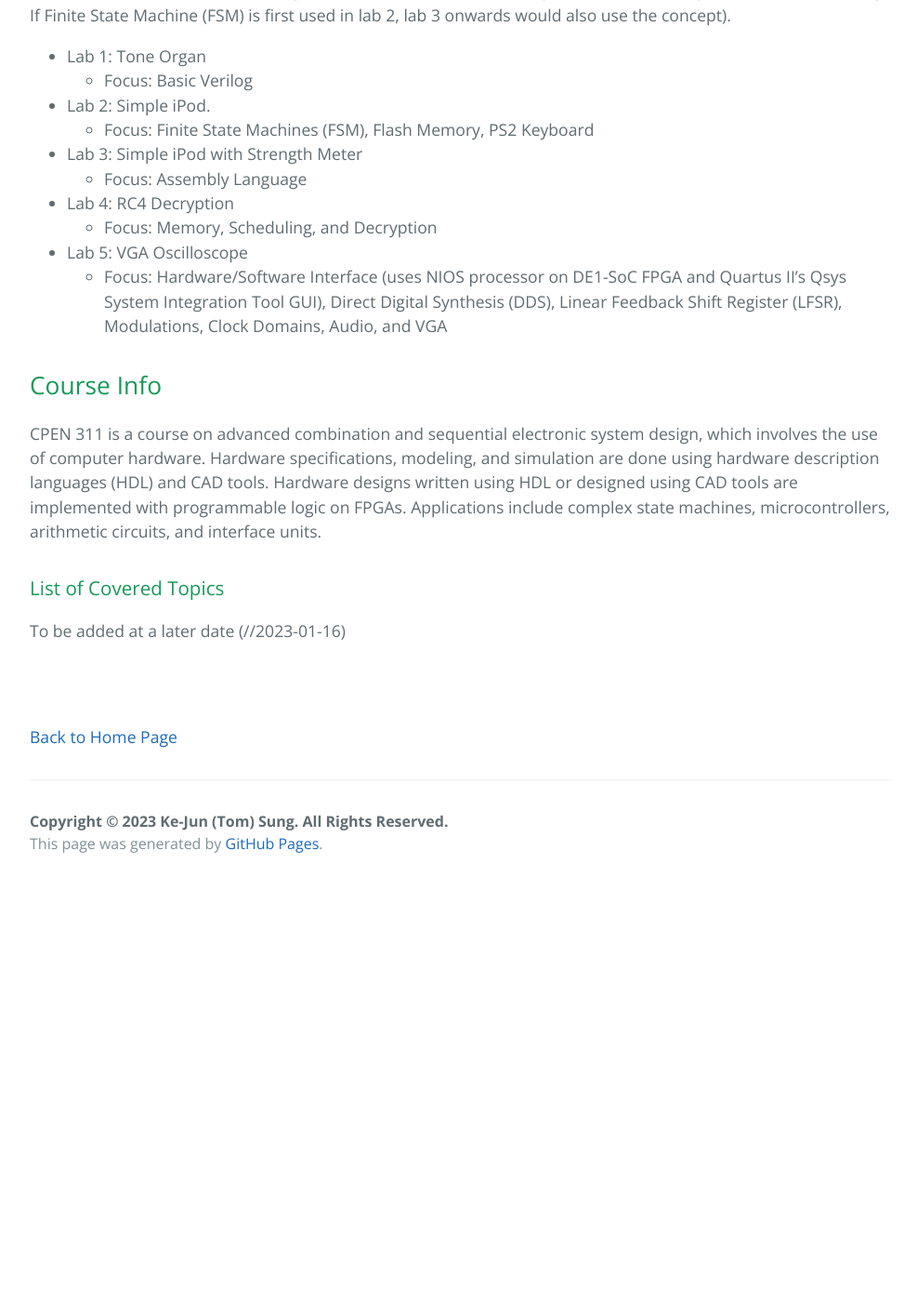
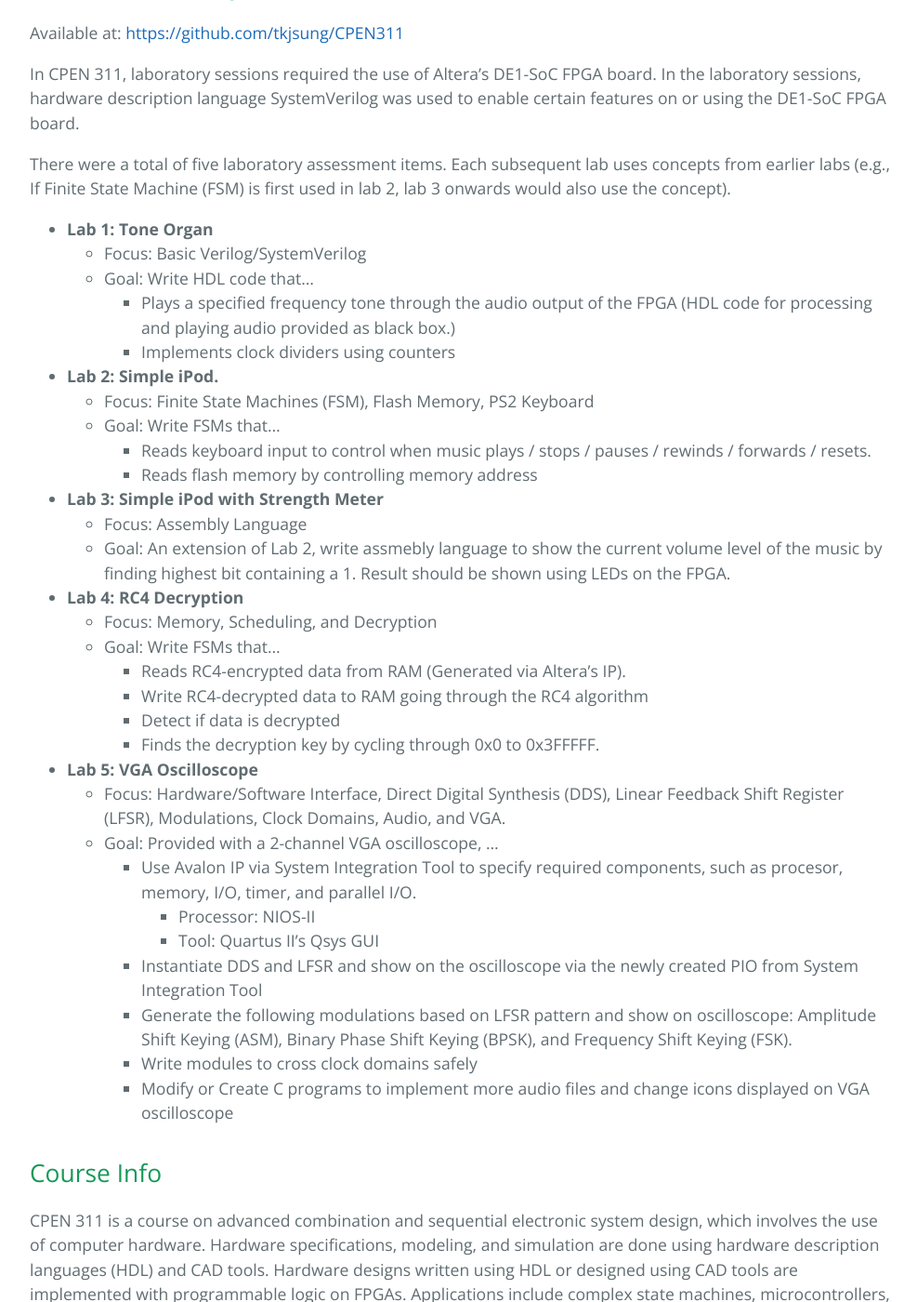
Before and after one commit to tkjsung/tkjsung.github.io, a Jekyll site: the page built from md_files/cpen311.md, in a window 1280 px wide and 1400 px high, scrolled down 675 px. Shown: the whole window at 93% size, without its empty margins (144-1131 px from the left). Built offline with Jekyll 4.4.1, drawn with Linux system fonts in a browser that asks for light colours; before the commit the page ends 1626 px from its top, so only the background shows below that; some of the changed text lies outside the part shown.

Commit message:
added more details

```diff
--- a/md_files/cpen311.md
+++ b/md_files/cpen311.md
@@ -4,6 +4,12 @@
 ---
 
 # CPEN 311: Digital Systems Design
+
+* * *
+## Table of Contents
+* [Course Laboratory Work](#course-laboratory-work)
+* [Course Info](#course-info)
+* [List of Covered Topics](#list-of-covered-topics)
 
 * * *
 
@@ -14,16 +20,36 @@
 In CPEN 311, laboratory sessions required the use of Altera’s DE1-SoC FPGA board. In the laboratory sessions, hardware description language SystemVerilog was used to enable certain features on or using the DE1-SoC FPGA board.
 
 There were a total of five laboratory assessment items. Each subsequent lab uses concepts from earlier labs (e.g., If Finite State Machine (FSM) is first used in lab 2, lab 3 onwards would also use the concept).
-* Lab 1: Tone Organ
-	* Focus: Basic Verilog
-* Lab 2: Simple iPod.
+* <b>Lab 1: Tone Organ</b>
+	* Focus: Basic Verilog/SystemVerilog
+	* Goal: Write HDL code that...
+		* Plays a specified frequency tone through the audio output of the FPGA (HDL code for processing and playing audio provided as black box.)
+		* Implements clock dividers using counters
+* <b>Lab 2: Simple iPod.</b>
 	* Focus: Finite State Machines (FSM), Flash Memory, PS2 Keyboard
-* Lab 3: Simple iPod with Strength Meter
+	* Goal: Write FSMs that...
+		* Reads keyboard input to control when music plays / stops / pauses / rewinds / forwards / resets.
+		* Reads flash memory by controlling memory address
+* <b>Lab 3: Simple iPod with Strength Meter</b>
 	* Focus: Assembly Language
-* Lab 4: RC4 Decryption
+	* Goal: An extension of Lab 2, write assmebly language to show the current volume level of the music by finding highest bit containing a 1. Result should be shown using LEDs on the FPGA.
+* <b>Lab 4: RC4 Decryption</b>
 	* Focus: Memory, Scheduling, and Decryption
-* Lab 5: VGA Oscilloscope
-	* Focus: Hardware/Software Interface (uses NIOS processor on DE1-SoC FPGA and Quartus II’s Qsys System Integration Tool GUI), Direct Digital Synthesis (DDS), Linear Feedback Shift Register (LFSR), Modulations, Clock Domains, Audio, and VGA
+	* Goal: Write FSMs that...
+		* Reads RC4-encrypted data from RAM (Generated via Altera's IP).
+		* Write RC4-decrypted data to RAM going through the RC4 algorithm
+		* Detect if data is decrypted
+		* Finds the decryption key by cycling through 0x0 to 0x3FFFFF.
+* <b>Lab 5: VGA Oscilloscope</b>
+	* Focus: Hardware/Software Interface, Direct Digital Synthesis (DDS), Linear Feedback Shift Register (LFSR), Modulations, Clock Domains, Audio, and VGA.
+	* Goal: Provided with a 2-channel VGA oscilloscope, ...
+		* Use Avalon IP via System Integration Tool to specify required components, such as procesor, memory, I/O, timer, and parallel I/O.
+			* Processor: NIOS-II
+			* Tool: Quartus II's Qsys GUI
+		* Instantiate DDS and LFSR and show on the oscilloscope via the newly created PIO from System Integration Tool
+		* Generate the following modulations based on LFSR pattern and show on oscilloscope: Amplitude Shift Keying (ASM), Binary Phase Shift Keying (BPSK), and Frequency Shift Keying (FSK).
+		* Write modules to cross clock domains safely
+		* Modify or Create C programs to implement more audio files and change icons displayed on VGA oscilloscope
 
 
 <!-- Hardware Description Language used is SystemVerilog.
@@ -38,11 +64,34 @@
 
 ### List of Covered Topics
 
-To be added at a later date (//2023-01-16)
+* SystemVerilog Basics
+* Timing
+	* Clock Skew
+	* Phase Locked Loops
+	* Glitches
+	* Pipelining
+	* Gate Delays
+	* FPGA Delays
+	* Metastability
+	* Clock Domain Crossings
+* Reliable Finite State Machine Design
+* Arithmetic Circuits
+* Linear Feedback Shift Register (LFSR)
+* Clock Skew and Domains
+* Power Consumption
+* Digital Signal Processing
+* Direct Digital Synthesis
+* Digital to Analog / Analog to Digital Circuits
+* Transceivers and 8b/10b
+	* Multigigabit Transceivers (MGT)
+	* Serializer / Deserializer (SERDES)
+	* Line / Block Coding
+	* Eye Diagram
+	* Differential Signaling
+* High Level Synthesis
+
 
 <br><br>
-<!-- <spacer type="vertical" width="100" height="100"></spacer> -->
-<!-- <spacer type="vertical" size="100"></spacer> -->
 
 <!---
 Advanced combinational and sequential electronic system design. Hardware specification, modeling, and simulation using hardware description languages (HDLs) and CAD tools. Design with programmable logic including FPGA’s. Applications include complex state machines, microcontrollers, arithmetic circuits, and interface units.
```
